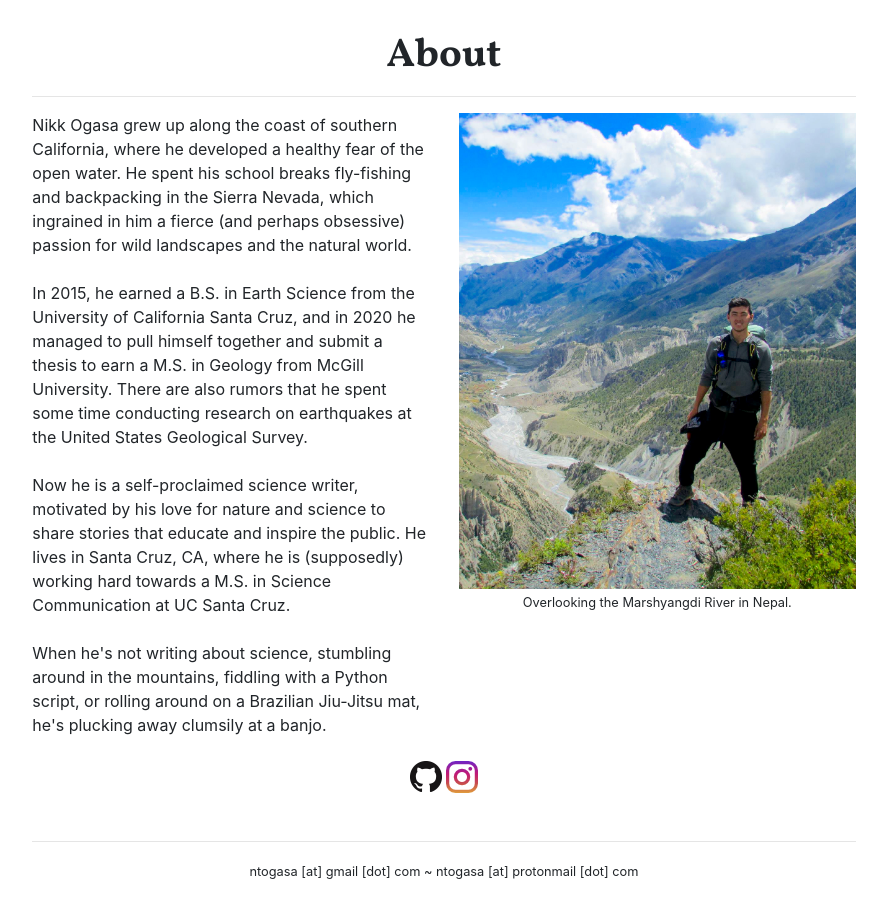
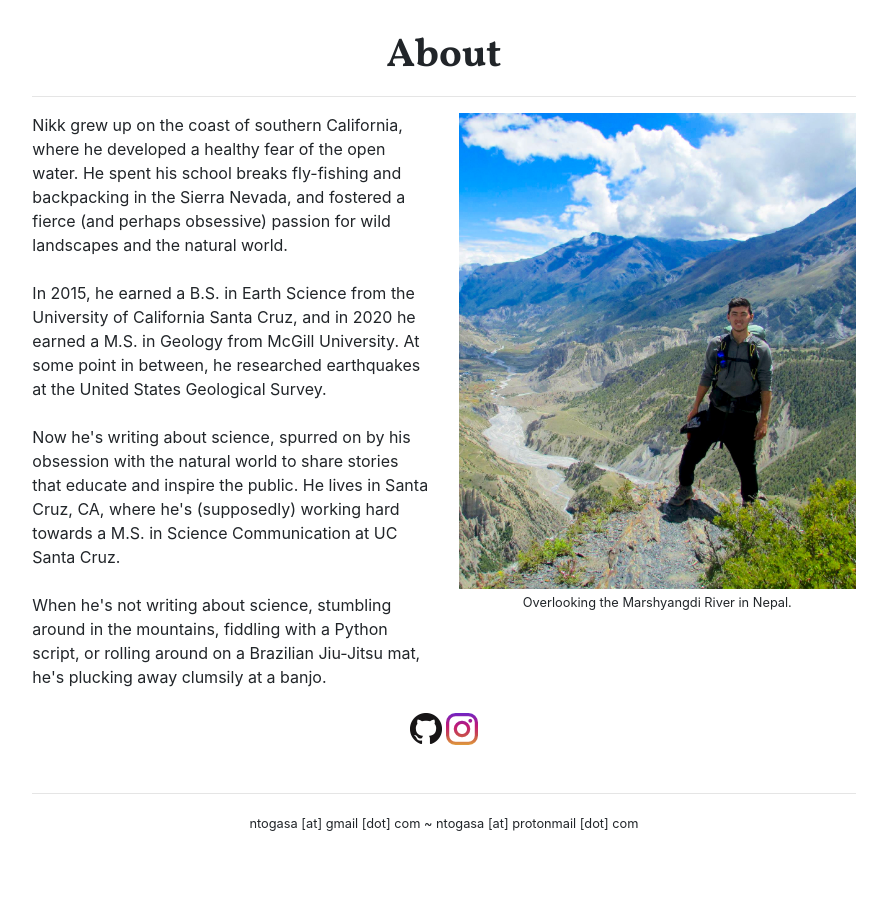
Before and after one commit to ntogasa/personal_website, a Django app: page /about/ in a window 1280 px wide. Shown: the part 98-1012 px from the top of the page, without its empty margins (196-1083 px from the left). After the commit the page ends 929 px from the top, so only its background shows below. Run offline with Django 3.2, Linux system fonts and the light colour scheme; parts of the project's set-up code (start-up, migrations or seed data) failed here and were passed over; some libraries are stand-ins or nearby versions.

Commit message:
Edit the about page

```diff
--- a/templates/about.html
+++ b/templates/about.html
@@ -16,17 +16,17 @@
         <div class="col-12 col-sm-11 col-md-8 container-fluid">
             <div class="row">
                 <div class="col-12 col-sm-6">
-                    Nikk Ogasa grew up along the coast of southern California, where he developed a healthy fear of the open
-                    water. He spent his school breaks fly-fishing and backpacking in the Sierra Nevada, which ingrained in him
+                    Nikk grew up on the coast of southern California, where he developed a healthy fear of the open
+                    water. He spent his school breaks fly-fishing and backpacking in the Sierra Nevada, and fostered
                     a fierce (and perhaps obsessive) passion for wild landscapes and the natural world. <br><br>
 
                     In 2015, he earned a
-                    B.S. in Earth Science from the University of California Santa Cruz, and in 2020 he managed to pull himself
-                    together and submit a thesis to earn a M.S. in Geology from McGill University. There are also rumors that
-                    he spent some time conducting research on earthquakes at the United States Geological Survey.<br><br>
+                    B.S. in Earth Science from the University of California Santa Cruz, and in 2020 he earned
+                    a M.S. in Geology from McGill University. At some point in between, he researched earthquakes
+                    at the United States Geological Survey.<br><br>
 
-                    Now he is a self-proclaimed science writer, motivated by his love for nature and science to share stories
-                    that educate and inspire the public. He lives in Santa Cruz, CA, where he is (supposedly)
+                    Now he's writing about science, spurred on by his obsession with the natural world to share stories
+                    that educate and inspire the public. He lives in Santa Cruz, CA, where he's (supposedly)
                     working hard towards a M.S. in Science Communication at UC Santa Cruz.<br><br>
 
                     When he's not writing about science,
--- a/templates/contact/contact.html
+++ b/templates/contact/contact.html
@@ -1,4 +1,4 @@
-<!DOCTYPE html>
+py<!DOCTYPE html>
 {% extends 'base/base.html' %}
 {% block title %}Contact me{% endblock title %}
 
```
